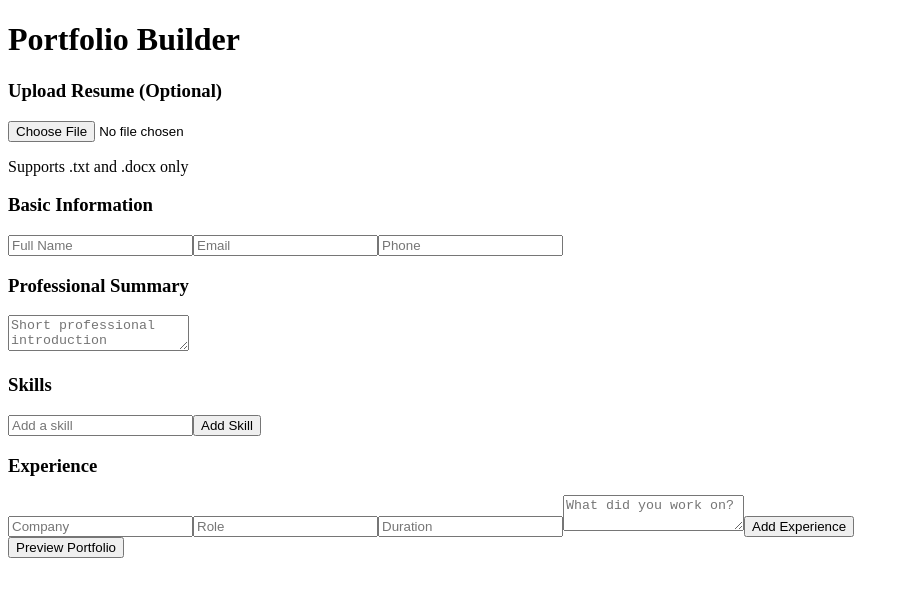
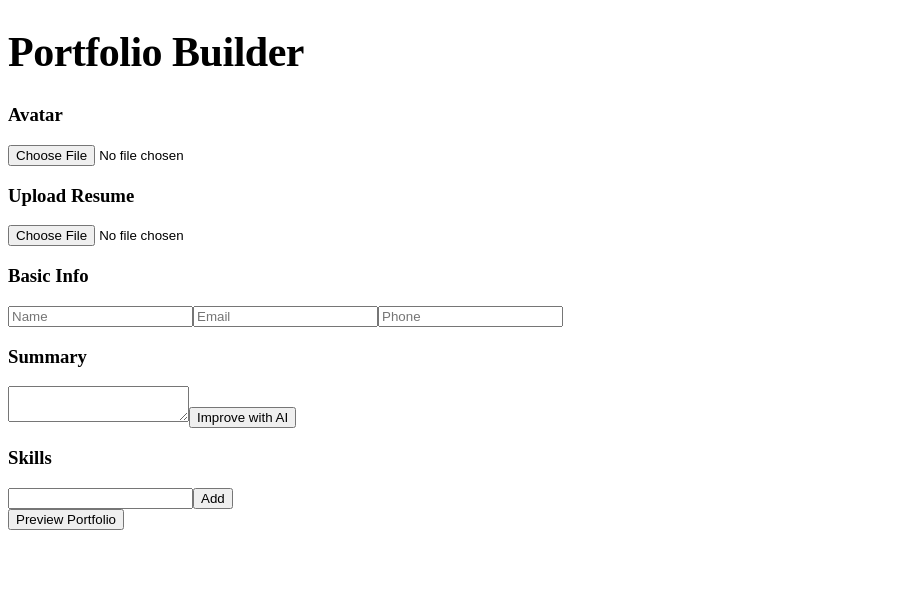
Before and after one commit to Singhakash9/resume-to-portfolio, a Next.js app: page /editor in a window 1280 px wide. Shown: the top 596 px of the page, without its empty margins (0-909 px from the left). Built offline with nearby package versions, Linux system fonts and the light colour scheme.

Commit message:
Extend editor: education, projects, AI hook, avatar, polish

```diff
--- a/app/editor/page.tsx
+++ b/app/editor/page.tsx
@@ -1,6 +1,8 @@
 "use client";
 
 import { useEffect, useState } from "react";
+
+/* ================= TYPES ================= */
 
 type Experience = {
   company: string;
@@ -9,37 +11,103 @@ type Experience = {
   details: string;
 };
 
+type Education = {
+  institution: string;
+  degree: string;
+  duration: string;
+};
+
+type Project = {
+  name: string;
+  description: string;
+};
+
+/* ================= SECTION HEADERS ================= */
+
+const SECTION_HEADERS = {
+  summary: ["summary", "profile", "about"],
+  skills: ["skills", "technical skills", "core skills"],
+  experience: ["experience", "work experience", "employment"],
+  education: ["education", "academic"],
+  projects: ["projects", "personal projects"],
+};
+
+/* ================= HELPERS ================= */
+
+const normalizeText = (text: string) =>
+  text.replace(/\r/g, "").replace(/\n{2,}/g, "\n").trim();
+
+const segmentResumeText = (raw: string) => {
+  const text = normalizeText(raw);
+  const lines = text.split("\n");
+
+  const sections: any = {
+    summary: "",
+    skills: [],
+    education: "",
+    projects: "",
+  };
+
+  let current: keyof typeof sections | null = null;
+
+  for (const line of lines) {
+    const lower = line.toLowerCase().trim();
+
+    for (const key in SECTION_HEADERS) {
+      if ((SECTION_HEADERS as any)[key].includes(lower)) {
+        current = key as any;
+        continue;
+      }
+    }
+
+    if (!current || !line.trim()) continue;
+
+    if (current === "skills") {
+      sections.skills.push(line.trim());
+    } else {
+      sections[current] += line + " ";
+    }
+  }
+
+  return sections;
+};
+
+/* ================= COMPONENT ================= */
+
 export default function EditorPage() {
   const [name, setName] = useState("");
   const [email, setEmail] = useState("");
   const [phone, setPhone] = useState("");
   const [summary, setSummary] = useState("");
 
+  const [avatar, setAvatar] = useState<string | null>(null);
+
+  const [skills, setSkills] = useState<string[]>([]);
   const [skillInput, setSkillInput] = useState("");
-  const [skills, setSkills] = useState<string[]>([]);
 
-  const [company, setCompany] = useState("");
-  const [role, setRole] = useState("");
-  const [duration, setDuration] = useState("");
-  const [details, setDetails] = useState("");
   const [experience, setExperience] = useState<Experience[]>([]);
+  const [education, setEducation] = useState<Education[]>([]);
+  const [projects, setProjects] = useState<Project[]>([]);
 
-  /* ================= LOAD SAVED DATA ================= */
+  /* ================= LOAD / SAVE ================= */
 
   useEffect(() => {
     const saved = localStorage.getItem("portfolioData");
-    if (saved) {
-      const d = JSON.parse(saved);
-      setName(d.name || "");
-      setEmail(d.email || "");
-      setPhone(d.phone || "");
-      setSummary(d.summary || "");
-      setSkills(d.skills || []);
-      setExperience(d.experience || []);
-    }
+    if (saved) Object.assign(
+      {
+        setName,
+        setEmail,
+        setPhone,
+        setSummary,
+        setSkills,
+        setExperience,
+        setEducation,
+        setProjects,
+        setAvatar,
+      },
+      JSON.parse(saved)
+    );
   }, []);
-
-  /* ================= AUTO SAVE ================= */
 
   useEffect(() => {
     localStorage.setItem(
@@ -51,18 +119,19 @@ export default function EditorPage() {
         summary,
         skills,
         experience,
+        education,
+        projects,
+        avatar,
       })
     );
-  }, [name, email, phone, summary, skills, experience]);
+  }, [name, email, phone, summary, skills, experience, education, projects, avatar]);
 
-  /* ================= RESUME UPLOAD ================= */
+  /* ================= UPLOAD ================= */
 
   const handleUpload = async (file: File) => {
     let text = "";
 
-    if (file.name.endsWith(".txt")) {
-      text = await file.text();
-    }
+    if (file.name.endsWith(".txt")) text = await file.text();
 
     if (file.name.endsWith(".docx")) {
       const mammoth = await import("mammoth");
@@ -81,90 +150,67 @@ export default function EditorPage() {
     const phoneMatch = text.match(/(\+?\d[\d\s-]{8,}\d)/);
     if (phoneMatch) setPhone(phoneMatch[0]);
 
-    setSummary(text.slice(0, 400));
+    const sections = segmentResumeText(text);
+
+    if (!summary) setSummary(sections.summary.slice(0, 500));
+    if (skills.length === 0) setSkills(sections.skills.slice(0, 15));
   };
 
-  /* ================= ACTIONS ================= */
+  /* ================= AI (OPTIONAL) ================= */
 
-  const addSkill = () => {
-    if (!skillInput.trim()) return;
-    setSkills([...skills, skillInput.trim()]);
-    setSkillInput("");
-  };
-
-  const addExperience = () => {
-    if (!company || !role) return;
-    setExperience([...experience, { company, role, duration, details }]);
-    setCompany("");
-    setRole("");
-    setDuration("");
-    setDetails("");
+  const improveWithAI = async () => {
+    alert(
+      "AI enhancement is optional.\n\n" +
+      "You can later plug OpenAI / Gemini here.\n" +
+      "The app works fully without AI."
+    );
   };
 
   /* ================= UI ================= */
 
   return (
-    <div className="editor">
+    <div className="editor fade-in">
       <h1>Portfolio Builder</h1>
 
       <section className="card">
-        <h3>Upload Resume (Optional)</h3>
+        <h3>Avatar</h3>
         <input
           type="file"
-          accept=".txt,.docx"
-          onChange={e => e.target.files && handleUpload(e.target.files[0])}
+          accept="image/*"
+          onChange={e =>
+            e.target.files &&
+            setAvatar(URL.createObjectURL(e.target.files[0]))
+          }
         />
-        <p className="hint">Supports .txt and .docx only</p>
+        {avatar && <img src={avatar} className="avatar" />}
       </section>
 
       <section className="card">
-        <h3>Basic Information</h3>
-        <input placeholder="Full Name" value={name} onChange={e => setName(e.target.value)} />
+        <h3>Upload Resume</h3>
+        <input type="file" accept=".txt,.docx" onChange={e => e.target.files && handleUpload(e.target.files[0])} />
+      </section>
+
+      <section className="card">
+        <h3>Basic Info</h3>
+        <input placeholder="Name" value={name} onChange={e => setName(e.target.value)} />
         <input placeholder="Email" value={email} onChange={e => setEmail(e.target.value)} />
         <input placeholder="Phone" value={phone} onChange={e => setPhone(e.target.value)} />
       </section>
 
       <section className="card">
-        <h3>Professional Summary</h3>
-        <textarea
-          placeholder="Short professional introduction"
-          value={summary}
-          onChange={e => setSummary(e.target.value)}
-        />
+        <h3>Summary</h3>
+        <textarea value={summary} onChange={e => setSummary(e.target.value)} />
+        <button onClick={improveWithAI}>Improve with AI</button>
       </section>
 
       <section className="card">
         <h3>Skills</h3>
-        <input
-          placeholder="Add a skill"
-          value={skillInput}
-          onChange={e => setSkillInput(e.target.value)}
-        />
-        <button onClick={addSkill}>Add Skill</button>
-        <div className="chips">
-          {skills.map((s, i) => (
-            <span key={i}>{s}</span>
-          ))}
-        </div>
+        <input value={skillInput} onChange={e => setSkillInput(e.target.value)} />
+        <button onClick={() => skillInput && setSkills([...skills, skillInput])}>Add</button>
+        <div className="chips">{skills.map((s, i) => <span key={i}>{s}</span>)}</div>
       </section>
 
-      <section className="card">
-        <h3>Experience</h3>
-        <input placeholder="Company" value={company} onChange={e => setCompany(e.target.value)} />
-        <input placeholder="Role" value={role} onChange={e => setRole(e.target.value)} />
-        <input placeholder="Duration" value={duration} onChange={e => setDuration(e.target.value)} />
-        <textarea
-          placeholder="What did you work on?"
-          value={details}
-          onChange={e => setDetails(e.target.value)}
-        />
-        <button onClick={addExperience}>Add Experience</button>
-      </section>
-
-      <button
-        className="primary"
-        onClick={() => (window.location.href = "/preview/")}
-      >
+      <button className="primary" onClick={() => (window.location.href = "/preview/")}>
         Preview Portfolio
       </button>
     </div>
--- a/app/globals.css
+++ b/app/globals.css
@@ -72,3 +72,25 @@
 .portfolio.minimal .exp-card {
   border: 1px solid #ddd;
 }
+
+.fade-in {
+  animation: fadeIn 0.6s ease;
+}
+
+@keyframes fadeIn {
+  from { opacity: 0; transform: translateY(6px); }
+  to { opacity: 1; transform: translateY(0); }
+}
+
+.avatar {
+  width: 96px;
+  height: 96px;
+  border-radius: 50%;
+  margin-top: 10px;
+  object-fit: cover;
+}
+
+.editor h1 {
+  font-size: 42px;
+  letter-spacing: -0.5px;
+}
```
